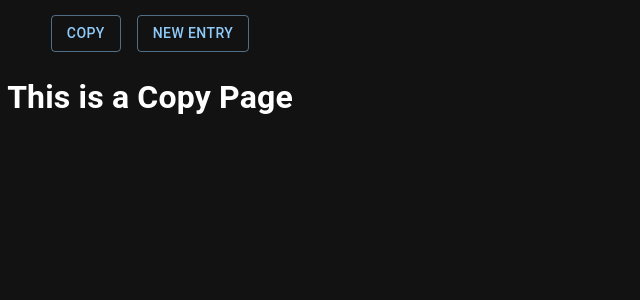
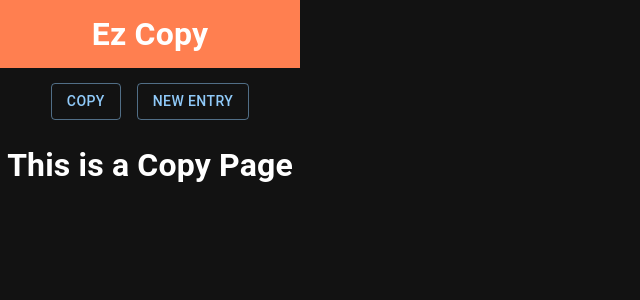
Before and after one commit to Symphon-y/Eazy-Ctrl-C, a React (Create React App) app: page / in a window 1280 px wide. Shown: the top 300 px of the page, without its empty margins (0-640 px from the left). Built offline with nearby package versions, Linux system fonts and the light colour scheme.

Commit message:
added styling

```diff
--- a/src/App.css
+++ b/src/App.css
@@ -52,3 +52,9 @@
   justify-content: center;
   margin-top: 15px;
 }
+
+.Header{
+  padding: 10px;
+  background-color: coral;
+  margin: 0px;
+}
--- a/src/App.js
+++ b/src/App.js
@@ -24,6 +24,7 @@ function App() {
     <ThemeProvider theme={darkTheme}>
       <CssBaseline />
       <div className='App'>
+        <h1 className='Header'>Ez Copy</h1>
         <Stack className='nav' spacing={2} direction='row'>
           <Button variant='outlined' onClick={changePage}>
             Copy
```
